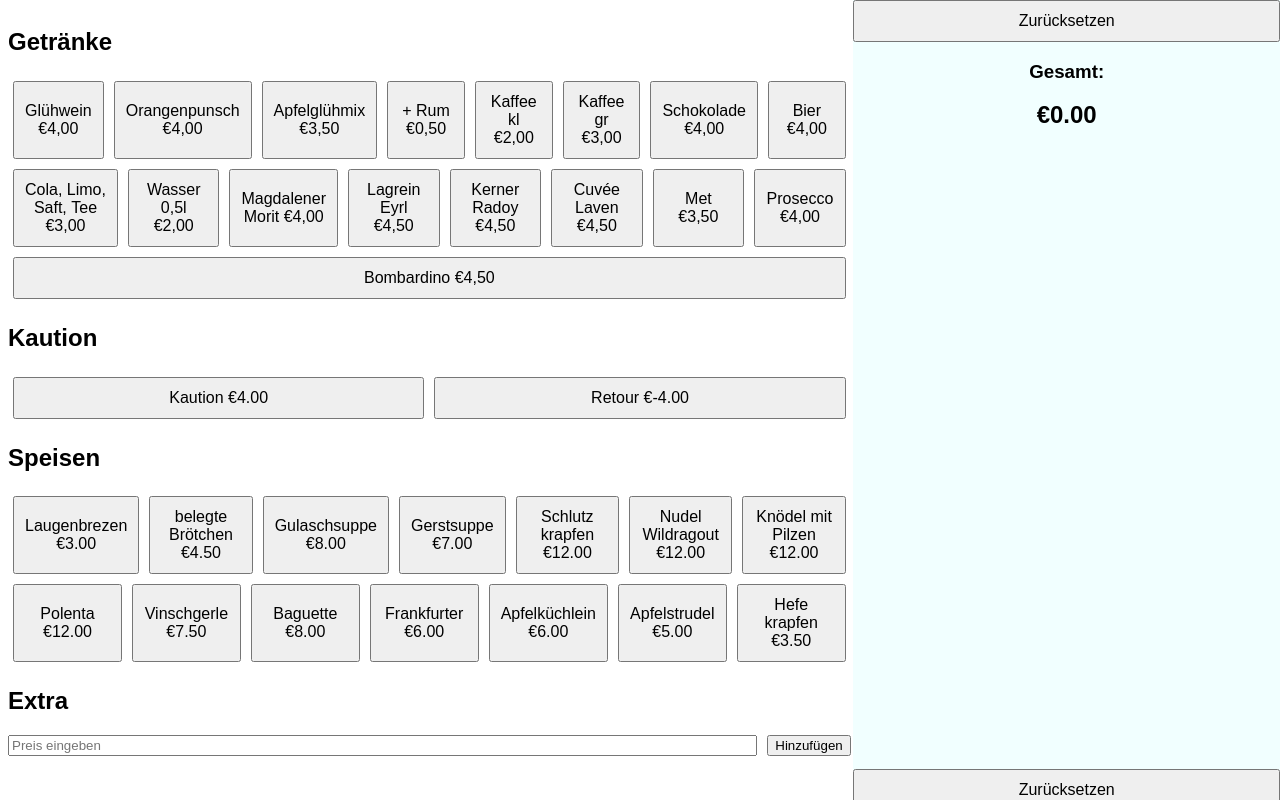
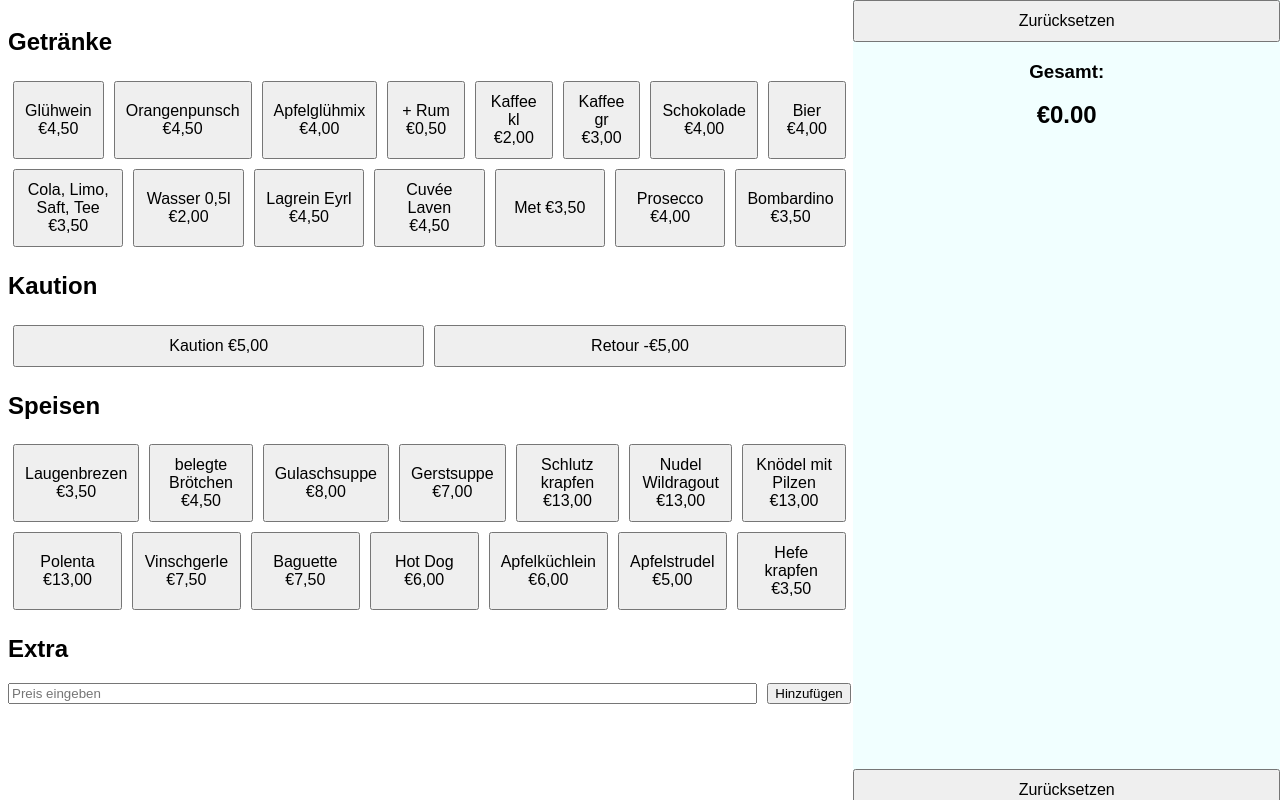
Before and after one commit to marcodipanfilo/Christbahnl, a plain HTML site: page index.html in a window 1280 px wide. Drawn offline with nearby package versions, Linux system fonts and the light colour scheme.

Commit message:
Update menu prices and items in index.htmlAdjust menu item prices in index.html to pricelist 2025

```diff
--- a/index.html
+++ b/index.html
@@ -90,47 +90,45 @@
     <div class="menu">
     <h2>Getränke</h2>
     <div class="menu-section">
-      <button class="button" data-name="Glühwein" data-price="4.00">Glühwein €4,00</button>
-      <button class="button" data-name="Orangenpunsch" data-price="4.00">Orangenpunsch €4,00</button>
-      <button class="button" data-name="Apfelglühmix" data-price="3.50">Apfelglühmix €3,50</button>
+      <button class="button" data-name="Glühwein" data-price="4.50">Glühwein €4,50</button>
+      <button class="button" data-name="Orangenpunsch" data-price="4.50">Orangenpunsch €4,50</button>
+      <button class="button" data-name="Apfelglühmix" data-price="4.00">Apfelglühmix €4,00</button>
       <button class="button" data-name="+ Rum" data-price="0.50">+ Rum €0,50</button>
       <button class="button" data-name="Kaffee kl" data-price="2.00">Kaffee kl €2,00</button>
       <button class="button" data-name="Kaffee gr" data-price="3.00">Kaffee gr €3,00</button>
       <button class="button" data-name="Schokolade" data-price="4.00">Schokolade €4,00</button>
       <button class="button" data-name="Bier" data-price="4.00">Bier €4,00</button>
-      <button class="button" data-name="Cola, Limo, Saft, Tee" data-price="3.00">Cola,&nbsp;Limo, Saft,&nbsp;Tee €3,00</button>
+      <button class="button" data-name="Cola, Limo, Saft, Tee" data-price="3.50">Cola,&nbsp;Limo, Saft,&nbsp;Tee €3,50</button>
       <button class="button" data-name="Wasser 0,5l" data-price="2.00">Wasser 0,5l €2,00</button>
-      <button class="button" data-name="Magdalener Morit" data-price="4.00">Magdalener Morit €4,00</button>
       <button class="button" data-name="Lagrein Eyrl" data-price="4.50">Lagrein Eyrl €4,50</button>
-      <button class="button" data-name="Kerner Radoy" data-price="4.50">Kerner Radoy €4,50</button>
       <button class="button" data-name="Cuvée Laven" data-price="4.50">Cuvée Laven €4,50</button>
       <button class="button" data-name="Met" data-price="3.50">Met €3,50</button>
       <button class="button" data-name="Prosecco" data-price="4.00">Prosecco €4,00</button>
-      <button class="button" data-name="Bombardino" data-price="4.50">Bombardino €4,50</button>
+      <button class="button" data-name="Bombardino" data-price="3.50">Bombardino €3,50</button>
     </div>
 
     <h2>Kaution</h2>
     <div class="menu-section">
-      <button class="button" data-name="Kaution" data-price="4.00">Kaution €4.00</button>
-      <button class="button" data-name="Retour" data-price="-4.00">Retour €-4.00</button>
+      <button class="button" data-name="Kaution" data-price="5.00">Kaution €5,00</button>
+      <button class="button" data-name="Retour" data-price="-5.00">Retour -€5,00</button>
     </div>
 
     <h2>Speisen</h2>
     <div class="menu-section">
-      <button class="button" data-name="Laugenbrezen" data-price="3.00">Laugenbrezen €3.00</button>
-      <button class="button" data-name="belegte Brötchen" data-price="4.50">belegte Brötchen €4.50</button>
-      <button class="button" data-name="Gulaschsuppe" data-price="8.00">Gulaschsuppe €8.00</button>
-      <button class="button" data-name="Gerstsuppe" data-price="7.00">Gerstsuppe €7.00</button>
-      <button class="button" data-name="Schlutzkrapfen" data-price="12.00">Schlutz&#8203;krapfen €12.00</button>
-      <button class="button" data-name="Nudel Wildragout" data-price="12.00">Nudel Wildragout €12.00</button>
-      <button class="button" data-name="Knödel mit Pilzen" data-price="12.00">Knödel mit Pilzen €12.00</button>
-      <button class="button" data-name="Polenta" data-price="12.00">Polenta €12.00</button>
-      <button class="button" data-name="Vinschgerle" data-price="7.50">Vinschgerle €7.50</button>
-      <button class="button" data-name="Baguette" data-price="8.00">Baguette €8.00</button>
-      <button class="button" data-name="Frankfurter" data-price="6.00">Frankfurter €6.00</button>
-      <button class="button" data-name="Apfelküchlein" data-price="6.00">Apfelküchlein €6.00</button>
-      <button class="button" data-name="Apfelstrudel" data-price="5.00">Apfelstrudel €5.00</button>
-      <button class="button" data-name="Hefekrapfen" data-price="3.50">Hefe&#8203;krapfen €3.50</button>
+      <button class="button" data-name="Laugenbrezen" data-price="3.50">Laugenbrezen €3,50</button>
+      <button class="button" data-name="belegte Brötchen" data-price="4.50">belegte Brötchen €4,50</button>
+      <button class="button" data-name="Gulaschsuppe" data-price="8.00">Gulaschsuppe €8,00</button>
+      <button class="button" data-name="Gerstsuppe" data-price="7.00">Gerstsuppe €7,00</button>
+      <button class="button" data-name="Schlutzkrapfen" data-price="13.00">Schlutz&#8203;krapfen €13,00</button>
+      <button class="button" data-name="Nudel Wildragout" data-price="13.00">Nudel Wildragout €13,00</button>
+      <button class="button" data-name="Knödel mit Pilzen" data-price="13.00">Knödel mit Pilzen €13,00</button>
+      <button class="button" data-name="Polenta" data-price="13.00">Polenta €13,00</button>
+      <button class="button" data-name="Vinschgerle" data-price="7.50">Vinschgerle €7,50</button>
+      <button class="button" data-name="Baguette" data-price="7.50">Baguette €7,50</button>
+      <button class="button" data-name="Hot Dog" data-price="6.00">Hot Dog €6,00</button>
+      <button class="button" data-name="Apfelküchlein" data-price="6.00">Apfelküchlein €6,00</button>
+      <button class="button" data-name="Apfelstrudel" data-price="5.00">Apfelstrudel €5,00</button>
+      <button class="button" data-name="Hefekrapfen" data-price="3.50">Hefe&#8203;krapfen €3,50</button>
     </div>
 
       <h2>Extra</h2>
```
